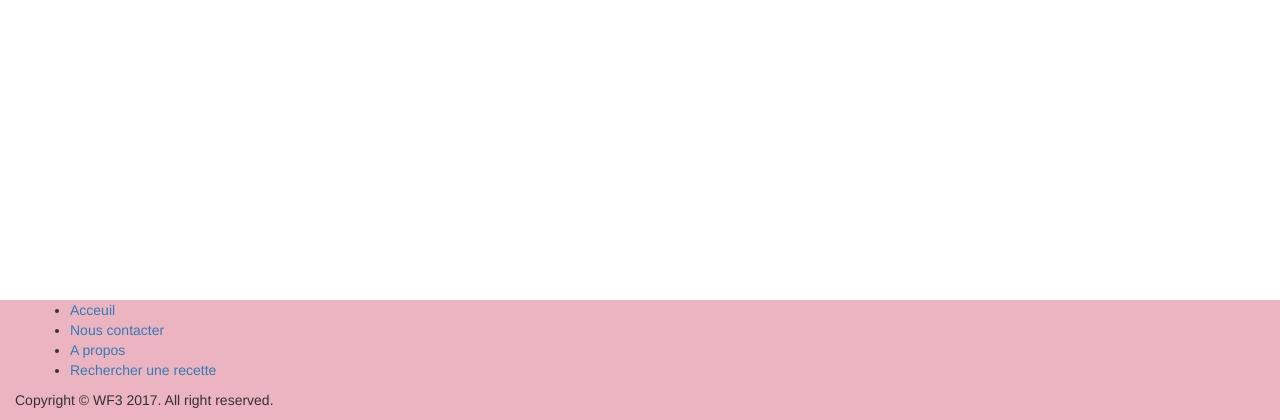
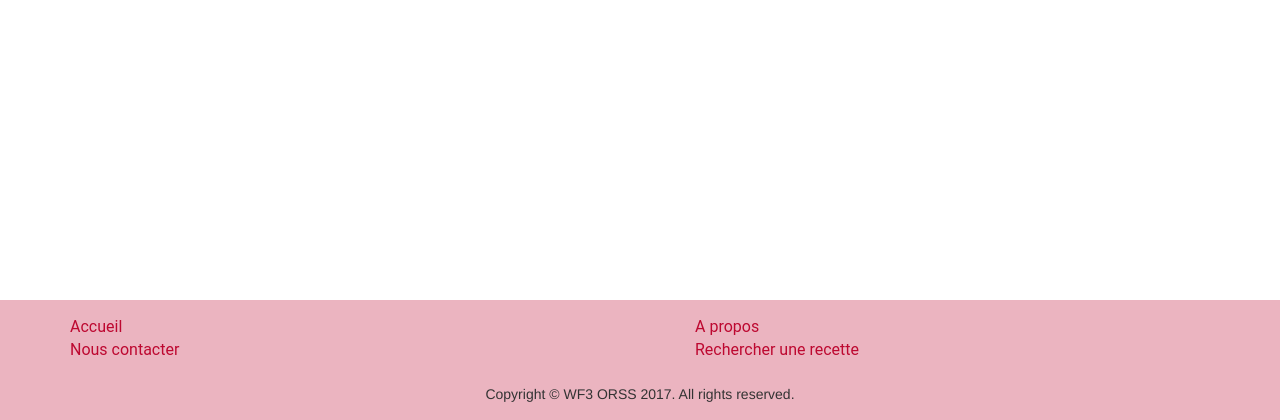
Before and after one commit to Satoshi972/Mini_Restaurant, a PHP site: page /WF3_PERDAF/search.php in a window 1280 px wide. Shown: the part 510-930 px from the top of the page. Run offline with PHP 8.4, Linux system fonts and the light colour scheme; data that the repository does not hold is empty; some libraries are stand-ins or nearby versions.

Commit message:
decor footer

```diff
--- a/assets/css/style.css
+++ b/assets/css/style.css
@@ -123,3 +123,19 @@ footer {
 	position: absolute;
 	bottom: -130px;
 }
+
+.foot li a {
+    font-family: 'roboto', sans-serif;
+    color: rgb(189,8,48);
+}
+
+.foot ul{
+    text-decoration: none;
+    list-style: none;
+    margin-top: 16px;
+    font-size: 16px;
+}
+.copyr{
+    text-align: center;
+    margin-top: 12px;
+}
--- a/inc/footer.php
+++ b/inc/footer.php
@@ -3,18 +3,18 @@
 		<div class="row">
 			<div class="col-xs-12">
 				<div class="col-md-6">
-
 					<ul>
-						<li> <a href="index.php"> Acceuil </a> </li>
+						<li> <a href="index.php"> Accueil </a> </li>
 						<li> <a href="contact.php"> Nous contacter </a> </li>
-						<li> <a href="about.php"> A propos </a> </li>
-						<li> <a href="search.php"> Rechercher une recette </a> </li>
 					</ul>
 				</div>
 
 
 				<div class="col-md-6">
-
+				    <ul>
+					    <li> <a href="about.php"> A propos </a> </li>
+						<li> <a href="search.php"> Rechercher une recette </a> </li>
+                    </ul>
 				</div>
 			</div>
 			<!--/.row-->
@@ -22,7 +22,7 @@
 		<!--/.footer-bottom-->
 		<div class="row">
 			<div class="col-xs-12">
-				<p class="pull-left"> Copyright © WF3 2017. All right reserved. </p>
+				<p class="copyr">Copyright © WF3 ORSS 2017. All rights reserved.</p>
 			</div>
 		</div>
 		<!--/.container-->
```
